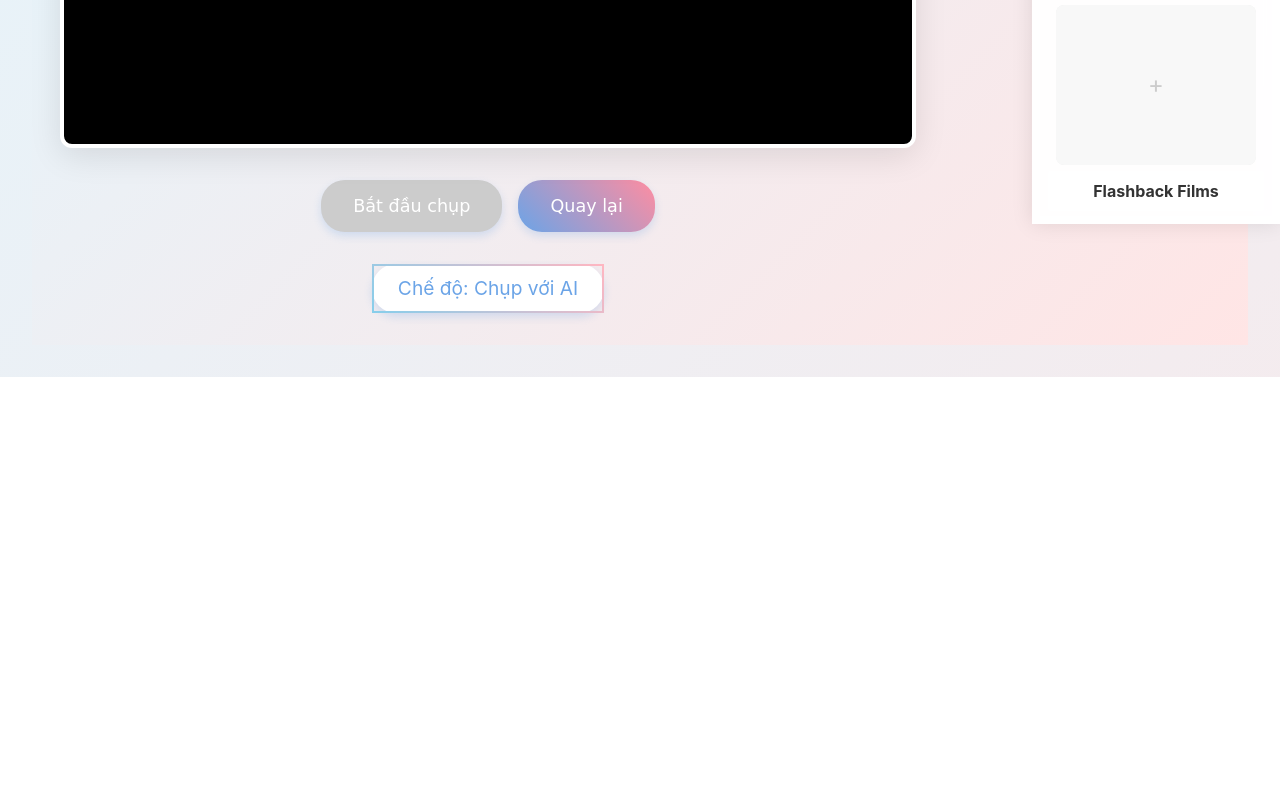
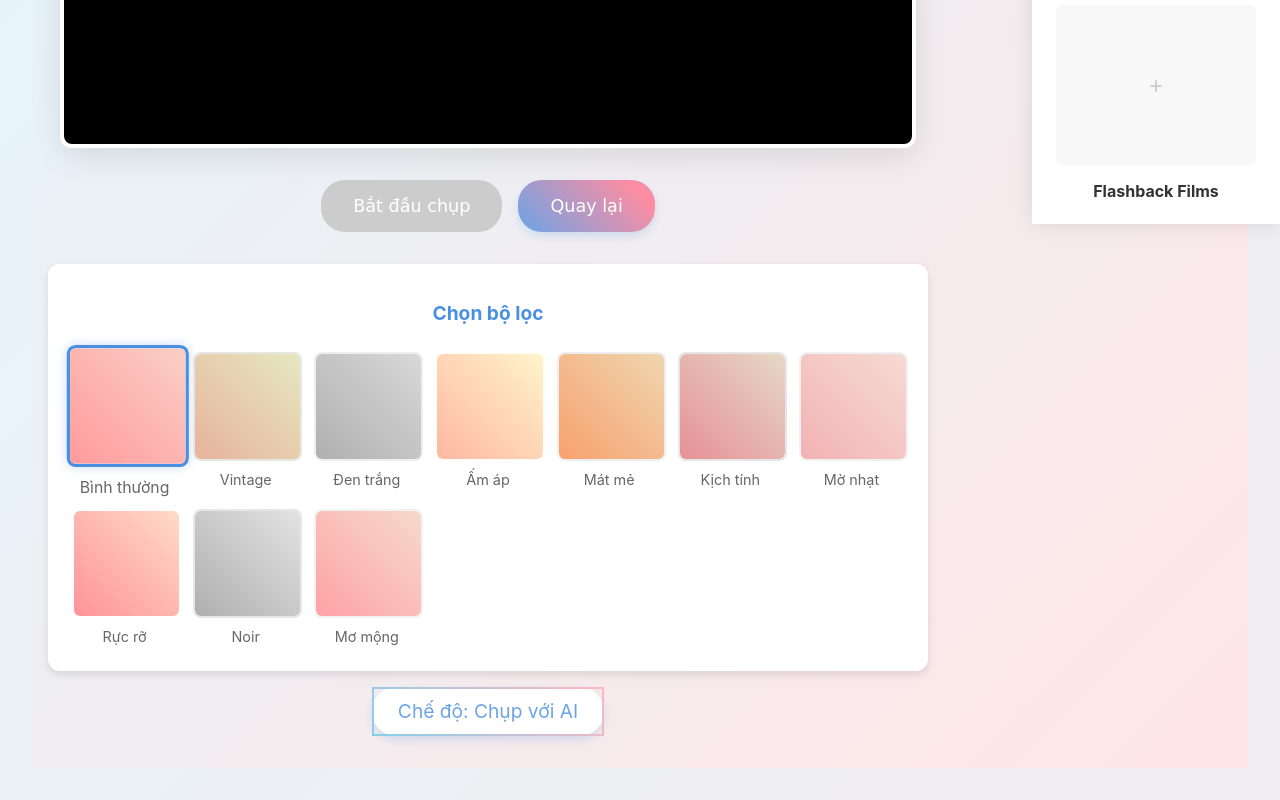
Before and after one commit to VanQuyet04/Photobooth_Advanced, a React (Vite) app: page /capture/1 in a window 1280 px wide. Shown: the part 564-1364 px from the top of the page. Before the commit the page ends 941 px from the top, so only its background shows below. Built offline with nearby package versions, Linux system fonts and the light colour scheme; no server answers.

Commit message:
feat: add image filters and improve button animations

```diff
--- a/src/components/Capture.css
+++ b/src/components/Capture.css
@@ -492,29 +492,51 @@
   border-radius: 1.5rem;
   font-size: 1.1rem;
   cursor: pointer;
-  transition: transform 0.2s ease, box-shadow 0.2s ease;
+  transition: all 0.3s ease;
   font-family: 'Comic Sans MS', cursive, sans-serif;
   box-shadow: 0 4px 8px rgba(74, 144, 226, 0.2);
+  background-size: 200% auto;
+  background-position: left center;
 }
 
 .capture-btn {
-  background: linear-gradient(45deg, #4A90E2, #FF69B4);
+  background-image: linear-gradient(45deg, #4A90E2 0%, #FF69B4 50%, #4A90E2 100%);
   color: white;
+}
+
+.capture-btn:hover {
+  background-position: right center;
+  transform: scale(1.05);
+  box-shadow: 0 6px 12px rgba(255, 105, 180, 0.3);
 }
 
 .capture-btn:disabled {
   background: #ccc;
   cursor: not-allowed;
+  transform: none;
+  box-shadow: none;
 }
 
 .back-btn {
-  background: linear-gradient(45deg, #6BA4E7, #FF8DA1);
+  background-image: linear-gradient(45deg, #6BA4E7 0%, #FF8DA1 50%, #6BA4E7 100%);
   color: white;
 }
 
+.back-btn:hover {
+  background-position: right center;
+  transform: scale(1.05);
+  box-shadow: 0 6px 12px rgba(255, 141, 161, 0.3);
+}
+
 .download-btn {
-  background: linear-gradient(45deg, #87CEEB, #FFB6C1);
+  background-image: linear-gradient(45deg, #87CEEB 0%, #FFB6C1 50%, #87CEEB 100%);
   color: white;
+}
+
+.download-btn:hover {
+  background-position: right center;
+  transform: scale(1.05);
+  box-shadow: 0 6px 12px rgba(255, 182, 193, 0.3);
 }
 
 .retake-btn {
@@ -525,11 +547,6 @@
   text-transform: uppercase;
   padding: 1.2rem 2.5rem;
   box-shadow: 0 4px 15px rgba(255, 107, 107, 0.3);
-}
-
-.capture-btn:hover:not(:disabled), .back-btn:hover, .download-btn:hover, .retake-btn:hover {
-  transform: scale(1.05);
-  box-shadow: 0 6px 12px rgba(255, 105, 180, 0.3);
 }
 
 .retake-btn:hover {
@@ -622,3 +639,68 @@
     background-position: 200% center;
   }
 }
+
+.filter-selector {
+  background: white;
+  padding: 1rem;
+  border-radius: 12px;
+  box-shadow: 0 4px 8px rgba(0, 0, 0, 0.1);
+  margin-top: 1rem;
+  width: 100%;
+}
+
+.filter-selector h3 {
+  color: #4A90E2;
+  margin-bottom: 1rem;
+  text-align: center;
+  font-size: 1.2rem;
+}
+
+.filters-grid {
+  display: grid;
+  grid-template-columns: repeat(auto-fill, minmax(100px, 1fr));
+  gap: 1rem;
+  padding: 0.5rem;
+}
+
+.filter-option {
+  cursor: pointer;
+  text-align: center;
+  transition: transform 0.2s ease;
+}
+
+.filter-option:hover {
+  transform: scale(1.05);
+}
+
+.filter-option.selected {
+  transform: scale(1.1);
+}
+
+.filter-option.selected .filter-preview {
+  border: 3px solid #4A90E2;
+  box-shadow: 0 0 10px rgba(74, 144, 226, 0.3);
+}
+
+.filter-preview {
+  width: 100%;
+  aspect-ratio: 1;
+  border-radius: 8px;
+  overflow: hidden;
+  margin-bottom: 0.5rem;
+  border: 2px solid #eee;
+  transition: all 0.2s ease;
+}
+
+.preview-image {
+  width: 100%;
+  height: 100%;
+  background: linear-gradient(45deg, #FF9A9E, #FAD0C4);
+}
+
+.filter-option span {
+  font-size: 0.9rem;
+  color: #666;
+  display: block;
+  margin-top: 0.3rem;
+}
--- a/src/components/Capture.jsx
+++ b/src/components/Capture.jsx
@@ -2,6 +2,7 @@ import React, { useState, useRef, useEffect } from 'react';
 import { useNavigate, useParams } from 'react-router-dom';
 import html2canvas from 'html2canvas';
 import FrameSelector from './FrameSelector';
+import FilterSelector from './FilterSelector';
 import './Capture.css';
 
 const frames = [
@@ -95,12 +96,26 @@ const Capture = () => {
   const [isCameraReady, setIsCameraReady] = useState(false);
   const [selectedFrame, setSelectedFrame] = useState('classic');
   const [selectedIcon, setSelectedIcon] = useState(null);
+  const [selectedFilter, setSelectedFilter] = useState('normal');
   const streamRef = useRef(null);
   const countdownRef = useRef(null);
   const frameRef = useRef(null);
 
   // Sử dụng ref để lưu currentPhoto index để tránh stale closure
   const currentPhotoRef = useRef(0);
+
+  const filters = [
+    { id: 'normal', name: 'Bình thường', style: {} },
+    { id: 'vintage', name: 'Vintage', style: { filter: 'sepia(0.5) contrast(1.2) brightness(0.9)' } },
+    { id: 'grayscale', name: 'Đen trắng', style: { filter: 'grayscale(1)' } },
+    { id: 'warm', name: 'Ấm áp', style: { filter: 'sepia(0.3) saturate(1.5) brightness(1.1)' } },
+    { id: 'cool', name: 'Mát mẻ', style: { filter: 'hue-rotate(30deg) saturate(1.2)' } },
+    { id: 'dramatic', name: 'Kịch tính', style: { filter: 'contrast(1.4) saturate(1.2) brightness(0.9)' } },
+    { id: 'fade', name: 'Mờ nhạt', style: { filter: 'opacity(0.8) saturate(0.8)' } },
+    { id: 'vibrant', name: 'Rực rỡ', style: { filter: 'saturate(1.5) contrast(1.2)' } },
+    { id: 'noir', name: 'Noir', style: { filter: 'grayscale(1) contrast(1.4) brightness(0.9)' } },
+    { id: 'dreamy', name: 'Mơ mộng', style: { filter: 'brightness(1.1) contrast(0.9) saturate(1.2)' } }
+  ];
 
   useEffect(() => {
     startCamera();
@@ -358,6 +373,15 @@ const Capture = () => {
     setSelectedIcon(icon);
   };
 
+  const handleFilterSelect = (filter) => {
+    setSelectedFilter(filter.id);
+  };
+
+  const getFilterStyle = (filterId) => {
+    const filter = filters.find(f => f.id === filterId);
+    return filter ? filter.style : {};
+  };
+
   return (
     <div className="capture-container">
       <div className="content-section">
@@ -381,6 +405,7 @@ const Capture = () => {
                 autoPlay
                 playsInline
                 className="camera-feed"
+                style={getFilterStyle(selectedFilter)}
               />
             </>
           )}
@@ -397,14 +422,9 @@ const Capture = () => {
                 {isComplete ? 'Chụp lại' : 'Bắt đầu chụp'}
               </button>
               {isComplete && (
-                <>
-                  <button className="download-btn" onClick={downloadFrame}>
-                    Tải về
-                  </button>
-                  <button className="reset-btn" onClick={resetCapture}>
-                    Làm mới
-                  </button>
-                </>
+                <button className="download-btn" onClick={downloadFrame}>
+                  Tải về
+                </button>
               )}
             </>
           ) : (
@@ -417,6 +437,11 @@ const Capture = () => {
             Quay lại
           </button>
         </div>
+
+        <FilterSelector
+          selectedFilter={selectedFilter}
+          onFilterSelect={handleFilterSelect}
+        />
 
         {isComplete && (
           <FrameSelector
@@ -437,7 +462,11 @@ const Capture = () => {
         {capturedImages.map((slot, index) => (
           <div key={index} className="frame-slot">
             {slot ? (
-              <img src={slot} alt={`Frame ${index + 1}`} />
+              <img
+                src={slot}
+                alt={`Frame ${index + 1}`}
+                style={getFilterStyle(selectedFilter)}
+              />
             ) : (
               <div className="empty-slot">+</div>
             )}
--- /dev/null
+++ b/src/components/FilterSelector.css
@@ -0,0 +1,64 @@
+.filter-selector {
+  background: white;
+  padding: 1rem;
+  border-radius: 12px;
+  box-shadow: 0 4px 8px rgba(0, 0, 0, 0.1);
+  margin-top: 1rem;
+  width: 100%;
+}
+
+.filter-selector h3 {
+  color: #4A90E2;
+  margin-bottom: 1rem;
+  text-align: center;
+  font-size: 1.2rem;
+}
+
+.filters-grid {
+  display: grid;
+  grid-template-columns: repeat(auto-fill, minmax(100px, 1fr));
+  gap: 1rem;
+  padding: 0.5rem;
+}
+
+.filter-option {
+  cursor: pointer;
+  text-align: center;
+  transition: transform 0.2s ease;
+}
+
+.filter-option:hover {
+  transform: scale(1.05);
+}
+
+.filter-option.selected {
+  transform: scale(1.1);
+}
+
+.filter-option.selected .filter-preview {
+  border: 3px solid #4A90E2;
+  box-shadow: 0 0 10px rgba(74, 144, 226, 0.3);
+}
+
+.filter-preview {
+  width: 100%;
+  aspect-ratio: 1;
+  border-radius: 8px;
+  overflow: hidden;
+  margin-bottom: 0.5rem;
+  border: 2px solid #eee;
+  transition: all 0.2s ease;
+}
+
+.preview-image {
+  width: 100%;
+  height: 100%;
+  background: linear-gradient(45deg, #FF9A9E, #FAD0C4);
+}
+
+.filter-option span {
+  font-size: 0.9rem;
+  color: #666;
+  display: block;
+  margin-top: 0.3rem;
+}
--- /dev/null
+++ b/src/components/FilterSelector.jsx
@@ -0,0 +1,39 @@
+import React from 'react';
+import './FilterSelector.css';
+
+const filters = [
+  { id: 'normal', name: 'Bình thường', style: {} },
+  { id: 'vintage', name: 'Vintage', style: { filter: 'sepia(0.5) contrast(1.2) brightness(0.9)' } },
+  { id: 'grayscale', name: 'Đen trắng', style: { filter: 'grayscale(1)' } },
+  { id: 'warm', name: 'Ấm áp', style: { filter: 'sepia(0.3) saturate(1.5) brightness(1.1)' } },
+  { id: 'cool', name: 'Mát mẻ', style: { filter: 'hue-rotate(30deg) saturate(1.2)' } },
+  { id: 'dramatic', name: 'Kịch tính', style: { filter: 'contrast(1.4) saturate(1.2) brightness(0.9)' } },
+  { id: 'fade', name: 'Mờ nhạt', style: { filter: 'opacity(0.8) saturate(0.8)' } },
+  { id: 'vibrant', name: 'Rực rỡ', style: { filter: 'saturate(1.5) contrast(1.2)' } },
+  { id: 'noir', name: 'Noir', style: { filter: 'grayscale(1) contrast(1.4) brightness(0.9)' } },
+  { id: 'dreamy', name: 'Mơ mộng', style: { filter: 'brightness(1.1) contrast(0.9) saturate(1.2)' } }
+];
+
+const FilterSelector = ({ selectedFilter, onFilterSelect }) => {
+  return (
+    <div className="filter-selector">
+      <h3>Chọn bộ lọc</h3>
+      <div className="filters-grid">
+        {filters.map(filter => (
+          <div
+            key={filter.id}
+            className={`filter-option ${selectedFilter === filter.id ? 'selected' : ''}`}
+            onClick={() => onFilterSelect(filter)}
+          >
+            <div className="filter-preview" style={filter.style}>
+              <div className="preview-image"></div>
+            </div>
+            <span>{filter.name}</span>
+          </div>
+        ))}
+      </div>
+    </div>
+  );
+};
+
+export default FilterSelector;
```
